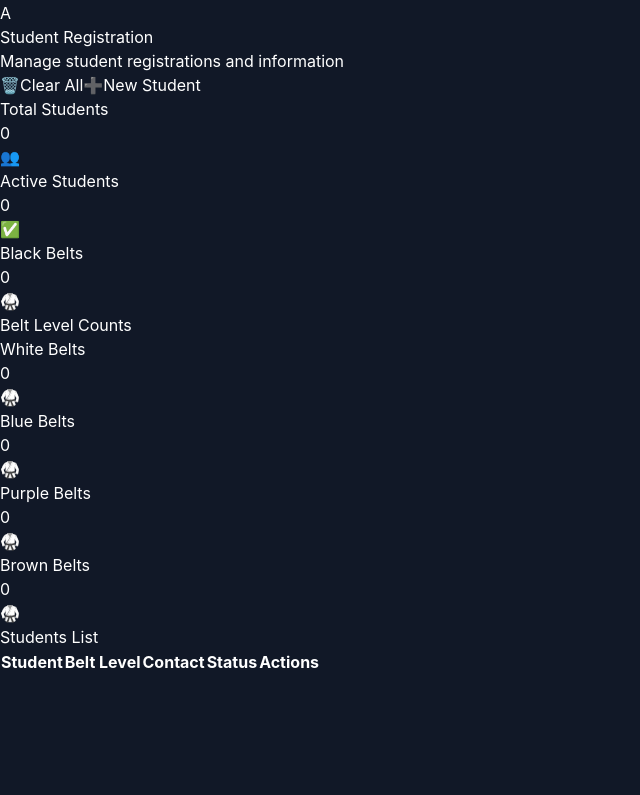
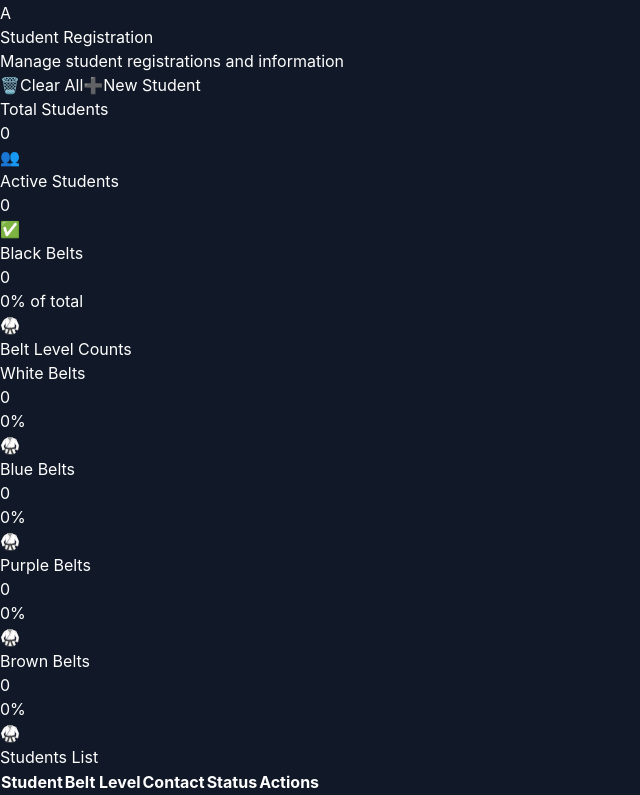
Before and after one commit to tonisvasconcelos/jiu-jitsu-academy-manager, a React (Vite) app: page /jiu-jitsu-academy-manager/students/registration in a window 1280 px wide. Shown: the part 407-1202 px from the top of the page, without its empty margins (0-640 px from the left). Before the commit the page ends 1082 px from the top, so only its background shows below. Built offline with nearby package versions, Linux system fonts and the light colour scheme.

Commit message:
Add percentage calculations for belt level counts

```diff
--- a/src/pages/StudentRegistration.tsx
+++ b/src/pages/StudentRegistration.tsx
@@ -46,6 +46,18 @@ const StudentRegistration: React.FC = () => {
   const blueBelts = students.filter(s => s.beltLevel.toLowerCase() === 'blue').length
   const purpleBelts = students.filter(s => s.beltLevel.toLowerCase() === 'purple').length
   const brownBelts = students.filter(s => s.beltLevel.toLowerCase() === 'brown').length
+
+  // Calculate percentages
+  const getPercentage = (count: number) => {
+    if (totalStudents === 0) return '0%'
+    return `${Math.round((count / totalStudents) * 100)}%`
+  }
+
+  const blackBeltsPercentage = getPercentage(blackBelts)
+  const whiteBeltsPercentage = getPercentage(whiteBelts)
+  const blueBeltsPercentage = getPercentage(blueBelts)
+  const purpleBeltsPercentage = getPercentage(purpleBelts)
+  const brownBeltsPercentage = getPercentage(brownBelts)
 
   return (
     <div className="min-h-screen bg-gradient-to-br from-gray-900 via-gray-800 to-gray-900 text-white p-6">
@@ -109,6 +121,7 @@ const StudentRegistration: React.FC = () => {
               <div>
                 <p className="text-sm font-medium text-gray-400 mb-1">Black Belts</p>
                 <p className="text-3xl font-bold text-white">{blackBelts}</p>
+                <p className="text-xs text-gray-500 mt-1">{blackBeltsPercentage} of total</p>
               </div>
               <div className="p-3 bg-gradient-to-br from-gray-800 to-gray-900 rounded-xl shadow-lg">
                 <span className="text-2xl">🥋</span>
@@ -127,6 +140,7 @@ const StudentRegistration: React.FC = () => {
                 <div>
                   <p className="text-xs font-medium text-gray-400 mb-1">{t('white-belts')}</p>
                   <p className="text-2xl font-bold text-white">{whiteBelts}</p>
+                  <p className="text-xs text-gray-500 mt-1">{whiteBeltsPercentage}</p>
                 </div>
                 <div className="p-2 bg-gray-200/20 rounded-lg shadow-md">
                   <span className="text-xl text-gray-200">🥋</span>
@@ -140,6 +154,7 @@ const StudentRegistration: React.FC = () => {
                 <div>
                   <p className="text-xs font-medium text-gray-400 mb-1">{t('blue-belts')}</p>
                   <p className="text-2xl font-bold text-white">{blueBelts}</p>
+                  <p className="text-xs text-gray-500 mt-1">{blueBeltsPercentage}</p>
                 </div>
                 <div className="p-2 bg-blue-500/20 rounded-lg shadow-md">
                   <span className="text-xl text-blue-400">🥋</span>
@@ -153,6 +168,7 @@ const StudentRegistration: React.FC = () => {
                 <div>
                   <p className="text-xs font-medium text-gray-400 mb-1">{t('purple-belts')}</p>
                   <p className="text-2xl font-bold text-white">{purpleBelts}</p>
+                  <p className="text-xs text-gray-500 mt-1">{purpleBeltsPercentage}</p>
                 </div>
                 <div className="p-2 bg-purple-500/20 rounded-lg shadow-md">
                   <span className="text-xl text-purple-400">🥋</span>
@@ -166,6 +182,7 @@ const StudentRegistration: React.FC = () => {
                 <div>
                   <p className="text-xs font-medium text-gray-400 mb-1">{t('brown-belts')}</p>
                   <p className="text-2xl font-bold text-white">{brownBelts}</p>
+                  <p className="text-xs text-gray-500 mt-1">{brownBeltsPercentage}</p>
                 </div>
                 <div className="p-2 bg-amber-700/20 rounded-lg shadow-md">
                   <span className="text-xl text-amber-600">🥋</span>
```
Also changed, not shown: 3 other files (tests, documents, lock files or other folders).
